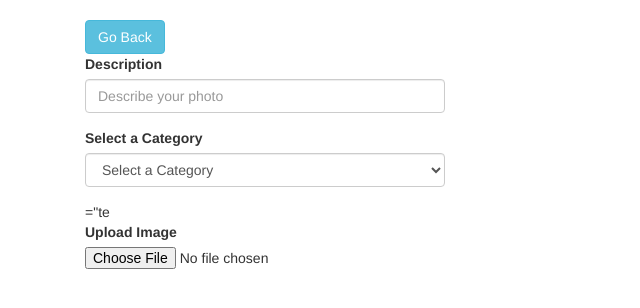
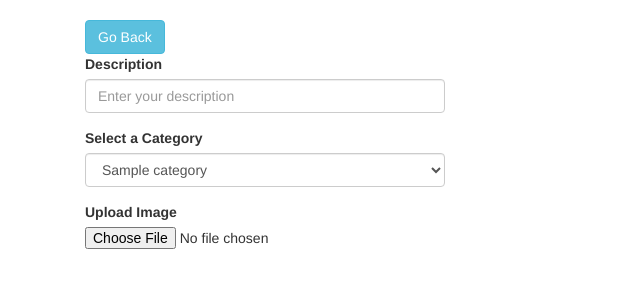
Before and after one commit to Moni-que/DjangoPhotoGallery, a Django app: template PhotoGallery/templates/all_images/add.html in a window 1280 px wide. Shown: the part 52-360 px from the top of the page, without its empty margins (0-640 px from the left). Run offline with Django 4.2, Linux system fonts and the light colour scheme; tables that the repository leaves empty hold one stand-in row (values such as "Sample post"); the template is opened without the code that fills it: values that come from a table or form of the project are taken from there, most other values are stand-ins (such as "Sample title", 1, 10 or a date in 2020); some libraries are stand-ins or nearby versions.

Commit message:
create a for loop

```diff
--- a/PhotoGallery/templates/all_images/add.html
+++ b/PhotoGallery/templates/all_images/add.html
@@ -10,17 +10,19 @@
                 <div class="card">
                     <form action="">
                         <div class="form-group m-3">
-                            <label selected>Description</label>
-                            <input name="description" type="text" placeholder="Describe your photo" class="form-control">
+                            <label>Description</label>
+                            <input name="description" type="text" placeholder="Enter your description" class="form-control">
                         </div>
                         <div class="form-group m-3">
-                            <label selected>Select a Category</label>
+                            <label>Select a Category</label>
                             <select name="category" class="form-control">
-                                <option value="">Select a Category</option>
+                                {% for category in categories %}
+                                    <option value="{{ image_category.id }}">{{ category.name }}</option>
+                                {% endfor %}
                             </select>
-                        </div>="te
+                        </div>
                         <div class="form-group m-3">
-                            <label selected>Upload Image</label>
+                            <label>Upload Image</label>
                             <input name="image" type="file" class="form-control-file">
                         </div>
                     </form>
```
